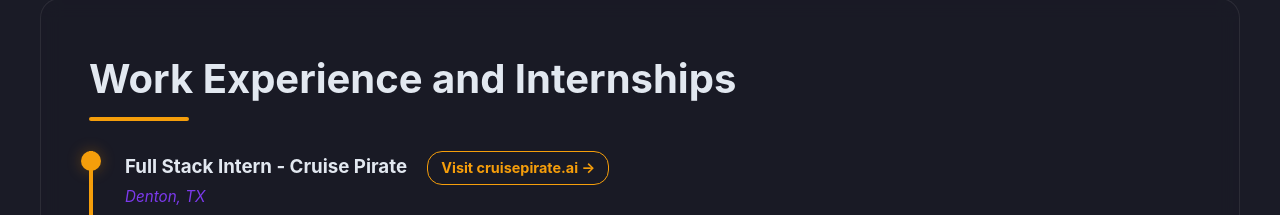
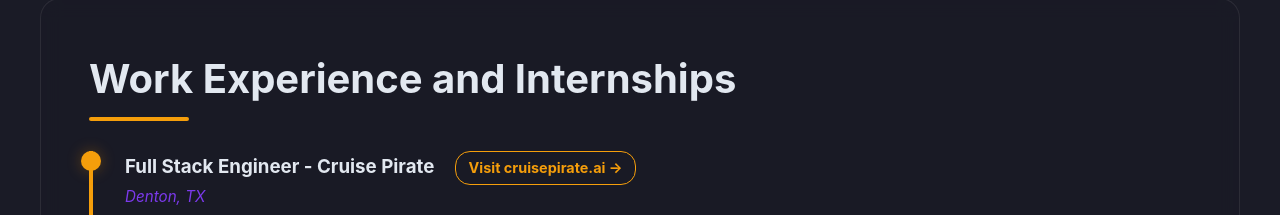
Before and after one commit to GabeDavisT/mywebsite, a plain HTML site: page index.html in a window 1280 px wide. Shown: the part 938-1153 px from the top of the page. Drawn offline with nearby package versions, Linux system fonts and the light colour scheme.

Commit message:
Update index.html

```diff
--- a/index.html
+++ b/index.html
@@ -525,7 +525,7 @@
             <h2>Work Experience and Internships</h2>
 
             <div class="experience-item">
-                <h3>Full Stack Intern - Cruise Pirate
+                <h3>Full Stack Engineer - Cruise Pirate
                     <a href="https://cruisepirate.ai" target="_blank" rel="noopener noreferrer" class="company-link">
                         Visit cruisepirate.ai →
                     </a>
```
